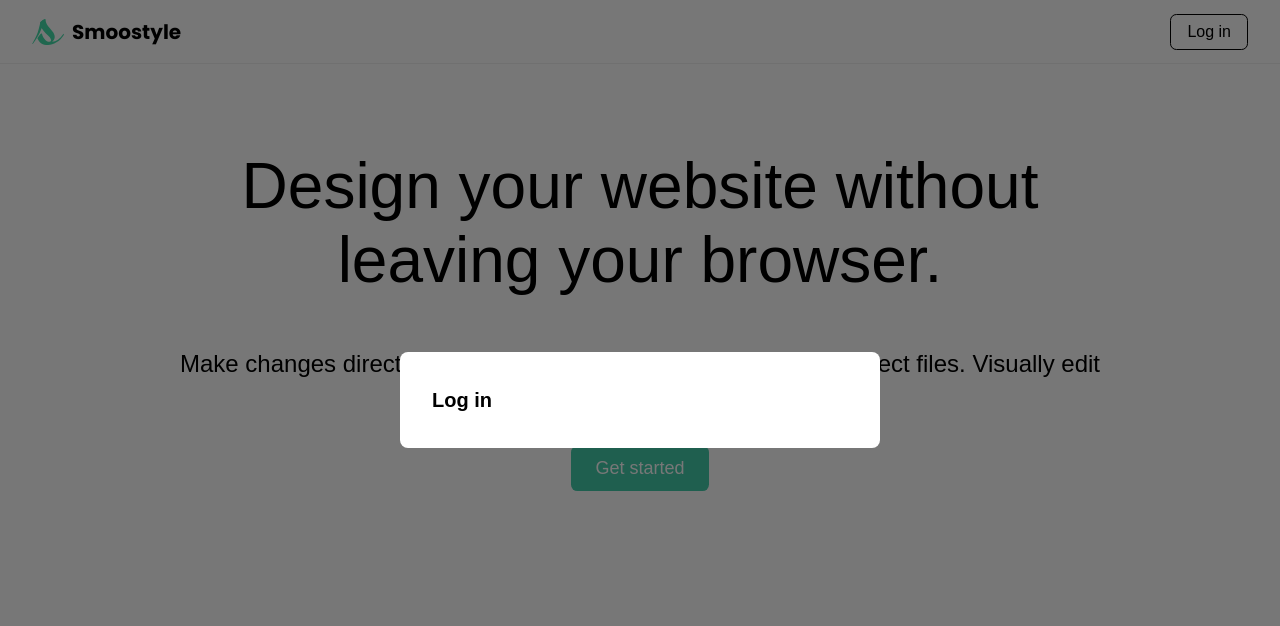
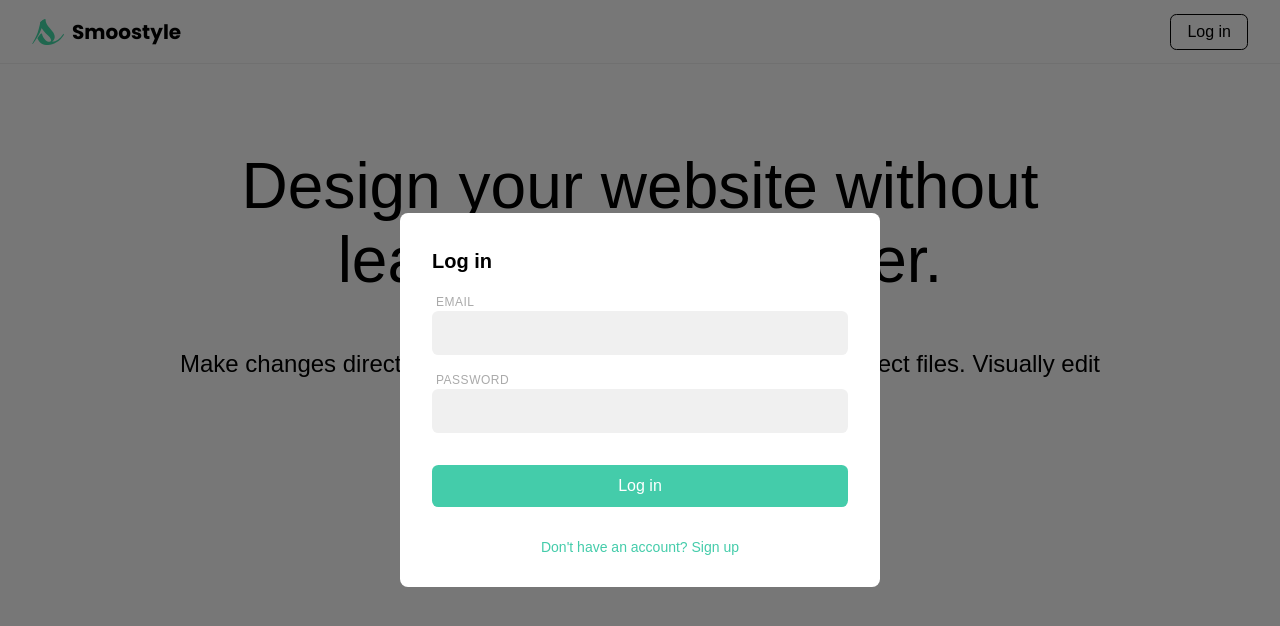
Before and after one commit to JunweiNotAvailable/smoostyle, a Vue app: page / in a window 1280 px wide. Both pictures are taken after a click on the button "Log in". Shown: the top 626 px of the page. Built offline with nearby package versions, Linux system fonts and the light colour scheme; no server answers; some icons are missing.

Commit message:
complete auth

```diff
--- a/src/assets/global.css
+++ b/src/assets/global.css
@@ -1,6 +1,7 @@
 :root {
   --app-color: #4ca;
   --app-color-hover: #3b9;
+  --app-color-disabled: #cee;
   --navbar-height: 64px;
 }
 * {
@@ -14,8 +15,17 @@ body {
 main {
   flex: 1;
 }
+button {
+  cursor: pointer;
+}
+button:disabled {
+  cursor: default;
+}
 
 
+.flex-1 {
+  flex: 1;
+}
 .flex-center {
   display: flex;
   justify-content: center;
@@ -48,6 +58,10 @@ main {
 .primary-button:hover {
   background: var(--app-color-hover);
 }
+.primary-button:disabled {
+  background: var(--app-color-disabled);
+  cursor: default;
+}
 .border-button {
   background: none;
   border: 1px solid #000;
@@ -58,6 +72,13 @@ main {
 .border-button:hover {
   background: #000;
   color: #fff;
+}
+.link-button {
+  background: none;
+  color: var(--app-color);
+}
+.link-button:hover {
+  text-decoration: underline;
 }
 .shadow-background {
   position: fixed;
@@ -102,3 +123,25 @@ main {
   width: 24px;
   height: 24px;
 }
+.form-field {
+  display: flex;
+  flex-direction: column;
+  margin: 16px 0;
+}
+.form-field label {
+  font-size: 12px;
+  letter-spacing: .5px;
+  color: #aaa;
+  margin: 2px 4px;
+}
+.form-field input {
+  padding: 12px;
+  font-size: 16px;
+  border: 1px solid transparent;
+  border-radius: .4rem;
+  outline: none;
+  background: #f0f0f0;
+}
+.form-field input:focus {
+  border: 1px solid #000;
+}
--- a/src/components/LoginForm.vue
+++ b/src/components/LoginForm.vue
@@ -1,51 +1,212 @@
 <template>
   <div class="shadow-background flex-center">
     <!-- login -->
-    <div class="dialog small">
+    <div v-if="!isSignup" class="dialog small">
       <div class="dialog-header flex-between">
         <div class="dialog-title">Log in</div>
         <div class="dialog-close flex-center pointer" @click="closeLoginForm"><v-icon name="io-close-outline"/></div>
       </div>
       <div class="dialog-body">
-
+        <div class="error-message" v-if="error">{{ error }}</div>
+        <div class="form-field">
+          <label>EMAIL</label>
+          <input type="text" v-model="email">
+        </div>
+        <div class="form-field">
+          <label>PASSWORD</label>
+          <input type="password" v-model="password">
+        </div>
+        <button class="submit-button primary-button flex-center" @click="login" :disabled="isLoading">
+          <Loading v-if="isLoading" color="#fff" size="16" />
+          <span v-else>Log in</span>
+        </button>
+        <div class="flex-center">
+          <div @click="toggleSignup" :disabled="isLoading" class="link-button pointer">Don't have an account? Sign up</div>
+        </div>
       </div>
     </div>
 
     <!-- signup -->
+    <div v-else class="dialog small">
+      <div class="dialog-header flex-between">
+        <div class="dialog-title">Sign up</div>
+        <div class="dialog-close flex-center pointer" @click="closeLoginForm"><v-icon name="io-close-outline"/></div>
+      </div>
+      <div class="dialog-body">
+        <div class="error-message" v-if="error">{{ error }}</div>
+        <div class="form-field">
+          <label>EMAIL</label>
+          <input type="text" v-model="email">
+        </div>
+        <div class="form-field">
+          <label>PASSWORD</label>
+          <input type="password" v-model="password">
+        </div>
+        <div class="form-field flex-1">
+          <label>CONFIRMATION CODE</label>
+          <div class="code-input-container flex-center">
+            <input type="text" v-model="confirmationCode">
+            <button class="send-code-button primary-button flex-center" @click="sendConfirmationCode" :disabled="isCodeSent || isLoading">Send code</button>
+          </div>
+        </div>
+        <button class="submit-button primary-button flex-center" @click="signup" :disabled="isLoading || !isCodeSent || !confirmationCode">
+          <Loading v-if="isLoading" color="#fff" size="16" />
+          <span v-else>Sign up</span>
+        </button>
+        <div class="flex-center">
+          <div @click="toggleSignup" :disabled="isLoading" class="link-button pointer">Already have an account? Log in</div>
+        </div>
+      </div>
+    </div>
   </div>
 </template>
 
-<script>
-import { ref } from 'vue';
+<script lang="ts">
+import { onMounted, onUnmounted, ref } from 'vue';
 import { addIcons } from 'oh-vue-icons';
 import { IoCloseOutline } from "oh-vue-icons/icons";
+import Loading from './Loading.vue';
+import { constants, getRandomString } from '@/utils/helpers';
+import { confirmSignUp, getItem, signIn, signUp, uploadItem } from '@/utils/api';
+import store from '@/store';
+import { UserModel } from '@/types/User';
 
 addIcons(IoCloseOutline);
 
 export default {
   name: 'LoginForm',
   props: ['closeLoginForm'],
-  setup() {
-    const username = ref('');
+  components: { Loading },
+  setup(props) {
+    const email = ref('');
     const password = ref('');
+    const confirmationCode = ref('');
+    const error = ref('');
+    const isCodeSent = ref(false);
+    const isSignup = ref(false);
+    const isLoading = ref(false);
 
-    const login = () => {
-      // TODO: implement login
+    // toggle between login and signup
+    const toggleSignup = () => {
+      email.value = '';
+      password.value = '';
+      confirmationCode.value = '';
+      isCodeSent.value = false;
+      error.value = '';
+      isSignup.value = !isSignup.value;
     }
 
-    const sendConfirmationCode = () => {
-      // TODO: implement send confirmation code
+    const login = async () => {
+      error.value = '';
+      setTimeout(() => isLoading.value = true, 10);
+      const res = await signIn(email.value.replace('@', '%40'), password.value);
+      if (res.error) {
+        error.value = 'Invalid email or password';
+        setTimeout(() => isLoading.value = false, 10);
+        return;
+      }
+      await setupUser();
+      props.closeLoginForm();
+      setTimeout(() => isLoading.value = false, 10);
     }
 
-    const signup = () => {
-      // TODO: implement signup
+    const sendConfirmationCode = async() => {
+      error.value = '';
+      isCodeSent.value = true;
+      const res = await signUp(email.value.replace('@', '%40'), password.value, email.value);
+      if (res.error) {
+        if (res.error.includes('UsernameExistsException')) {
+          error.value = 'Email already registered';
+        } else if (res.error.includes('InvalidPasswordException')) {
+          error.value = 'Password must be at least 6 characters';
+        } else {
+          error.value = 'Something went wrong while signing up';
+        }
+        isCodeSent.value = false;
+        return;
+      }
     }
 
-    return { username, password, login, sendConfirmationCode, signup };
+    const signup = async () => {
+      error.value = '';
+      setTimeout(() => isLoading.value = true, 10);
+      const res = await confirmSignUp(email.value.replace('@', '%40'), confirmationCode.value);
+      if (res.error) {
+        error.value = 'Invalid confirmation code';
+        setTimeout(() => isLoading.value = false, 10);
+        return;
+      }
+      await createUser();
+      props.closeLoginForm();
+      setTimeout(() => isLoading.value = false, 10);
+    }
+
+    // get user from database
+    const setupUser = async () => {
+      const userData = await getItem(constants.databases.users, email.value);
+      store.dispatch('setUser', userData);
+      localStorage.setItem(constants.appName + '_user_id', userData.id);
+    }
+
+    // create user
+    const createUser = async () => {
+      const newUser: UserModel = {
+        id: email.value,
+        username: '',
+        secretId: getRandomString(16),
+      }
+      await uploadItem(constants.databases.users, newUser);
+      store.dispatch('setUser', newUser);
+      localStorage.setItem(constants.appName + '_user_id', newUser.id);
+    }
+
+    // handle keyboard events
+    const handleKeyDown = (e: KeyboardEvent) => {
+      if (e.key === 'Enter') {
+        (document.querySelector('.submit-button') as HTMLButtonElement)?.click();
+      }
+    }
+
+    onMounted(() => document.addEventListener('keydown', handleKeyDown));
+    onUnmounted(() => document.removeEventListener('keydown', handleKeyDown));
+
+    return { isSignup, email, password, error, isCodeSent, confirmationCode, isLoading, login, sendConfirmationCode, signup, toggleSignup };
   }
 }
 </script>
 
 <style scoped>
-
+.error-message {
+  color: #f66;
+  font-size: 14px;
+  margin: 8px 0;
+}
+.password-requirements {
+  font-size: 12px;
+  margin: 4px;
+  color: #ccc;
+}
+.submit-button {
+  width: 100%;
+  font-size: 16px;
+  padding: 12px;
+  margin-top: 32px;
+}
+.link-button {
+  margin-top: 32px;
+  font-size: 14px;
+  font-weight: 400;
+}
+.code-input-container {
+  width: 100%;
+}
+.code-input-container input {
+  flex: 1;
+}
+.code-input-container button {
+  white-space: nowrap;
+  font-size: 14px;
+  padding: 13px;
+  margin-left: 8px;
+}
 </style>
--- a/src/store/index.ts
+++ b/src/store/index.ts
@@ -1,5 +1,6 @@
 import { UserModel } from '@/types/User'
-import { config, constants } from '@/utils/helpers'
+import { constants } from '@/utils/helpers'
+import { getItem } from '@/utils/api'
 import { createStore } from 'vuex'
 
 interface StateProps {
@@ -16,26 +17,31 @@ export default createStore<StateProps>({
     hasUser: (state) => !!state.user
   },
   mutations: {
-    setUser(state, user: StateProps['user']) {
+    SET_USER(state, user: StateProps['user']) {
       state.user = user
     },
   },
   actions: {
+    // fetch user
     async fetchUser({ commit }) {
       const userId = localStorage.getItem(constants.appName + '_user_id');
       if (!userId) { // no user
-        commit('setUser', null);
+        commit('SET_USER', null);
         return;
       }
       // fetch user
-      const res = await fetch(`${config.API_URL}/data?tableName=${constants.databases.users}&id=${userId}&key=${config.API_KEY}`);
-      if (!res.ok) {
-        commit('setUser', null);
+      const res = await getItem(constants.databases.users, userId);
+      if (res.error) {
+        commit('SET_USER', null);
         return;
       }
-      const user = await res.json();
-      commit('setUser', user);
+      commit('SET_USER', res);
       localStorage.setItem(constants.appName + '_user_id', userId);
+    },
+
+    // set user
+    setUser({ commit }, user: StateProps['user']) {
+      commit('SET_USER', user);
     },
   },
   modules: {
--- /dev/null
+++ b/src/utils/api.ts
@@ -0,0 +1,52 @@
+// Environment variables
+const config = {
+  API_URL: process.env.VUE_APP_API_URL,
+  API_KEY: process.env.VUE_APP_ACCESS_KEY
+}
+
+// AUTH
+
+export const signIn = async (username: string, password: string) => {
+  const res = await fetch(`${config.API_URL}/auth/signIn?key=${config.API_KEY}`, { method: 'POST', body: JSON.stringify({ username, password }) });
+  if (!res.ok) {
+    return { error: await res.json() };
+  }
+  return await res.json();
+}
+
+export const signUp = async (username: string, password: string, email: string) => {
+  const res = await fetch(`${config.API_URL}/auth/signUp?key=${config.API_KEY}`, { method: 'POST', body: JSON.stringify({ username, password, email }) });
+  if (!res.ok) {
+    return { error: await res.json() };
+  }
+  return await res.json();
+}
+
+export const confirmSignUp = async (username: string, confirmationCode: string) => {
+  const res = await fetch(`${config.API_URL}/auth/confirmSignUp?key=${config.API_KEY}`, { method: 'POST', body: JSON.stringify({ username, confirmationCode }) });
+  if (!res.ok) {
+    return { error: await res.json() };
+  }
+  return await res.json();
+}
+
+
+// DATABASE
+
+export const getItem = async (tableName: string, id: string) => {
+  const res = await fetch(`${config.API_URL}/data?tableName=${tableName}&id=${id}&key=${config.API_KEY}`);
+  if (!res.ok) {
+    return { error: await res.json() };
+  }
+  return await res.json();
+}
+
+export const uploadItem = async (tableName: string, item: any) => {
+  const res = await fetch(`${config.API_URL}/data?tableName=${tableName}&key=${config.API_KEY}`, { method: 'POST', body: JSON.stringify({
+    item: item
+  }) });
+  if (!res.ok) {
+    return { error: await res.json() };
+  }
+  return await res.json();
+}
--- a/src/utils/helpers.ts
+++ b/src/utils/helpers.ts
@@ -1,10 +1,5 @@
-// Environment variables
-export const config = {
-  API_URL: process.env.VUE_APP_API_URL,
-  API_KEY: process.env.VUE_APP_ACCESS_KEY
-}
+// Constants
 
-// Constants
 export const constants = {
   appName: 'Smoostyle',
   databases: {
@@ -13,3 +8,7 @@ export const constants = {
 }
 
 // Functions
+
+export const getRandomString = (length: number) => {
+  return Array.from({ length }, () => Math.random() < 0.5 ? Math.random().toString(36).charAt(2) : Math.random().toString(36).charAt(2).toUpperCase()).join('');
+}
--- a/src/views/Home/BrowserView.vue
+++ b/src/views/Home/BrowserView.vue
@@ -1,6 +1,6 @@
 <template>
   <div>
-    Browser
+
   </div>
 </template>
 
```
